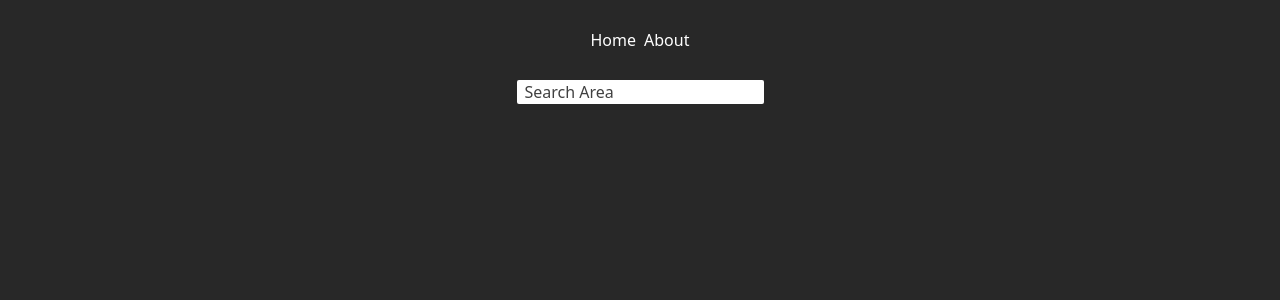
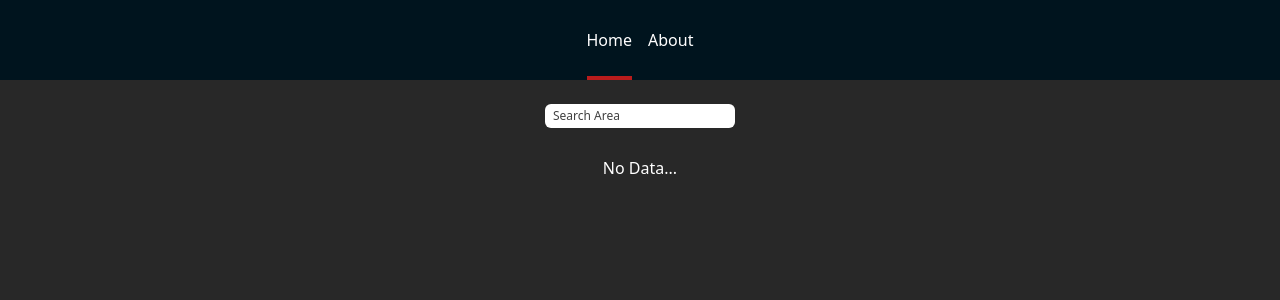
Before and after one commit to davidsarono/football-web, a Vue app: page / in a window 1280 px wide. Shown: the top 300 px of the page. Built offline with nearby package versions, Linux system fonts and the light colour scheme; no server answers.

Commit message:
feat: improve styling and add img layzload

```diff
--- a/package.json
+++ b/package.json
@@ -12,6 +12,7 @@
   "dependencies": {
     "pinia": "^2.0.23",
     "vue": "^3.2.41",
+    "vue-lazyload": "^3.0.0-rc.2",
     "vue-router": "^4.1.5"
   },
   "devDependencies": {
--- a/src/App.vue
+++ b/src/App.vue
@@ -1,8 +1,18 @@
 <template>
   <header>
-    <nav class="flex items-center justify-center w-full gap-2 h-20">
-      <RouterLink to="/">Home</RouterLink>
-      <RouterLink to="/about">About</RouterLink>
+    <nav
+      class="flex items-center justify-center w-full gap-4 h-20 bg-[#00141e] mb-6"
+    >
+      <RouterLink
+        v-for="menu in menus"
+        :key="menu.id"
+        :to="menu.path"
+        class="flex flex-col items-center justify-center relative h-full after:h-1 after:absolute after:right-0 after:left-0 after:bottom-0 hover:font-bold"
+        :class="{
+          'after:bg-red-700': router.currentRoute.value.path === menu.path,
+        }"
+        >{{ menu.name }}</RouterLink
+      >
     </nav>
   </header>
 
@@ -10,7 +20,22 @@
 </template>
 
 <script setup lang="ts">
-import { RouterLink, RouterView } from "vue-router";
+import { RouterLink, RouterView, useRouter } from "vue-router";
+
+const router = useRouter();
+
+const menus = [
+  {
+    id: 0,
+    name: "Home",
+    path: "/",
+  },
+  {
+    id: 1,
+    name: "About",
+    path: "/about",
+  },
+];
 </script>
 
 <style>
--- a/src/main.ts
+++ b/src/main.ts
@@ -1,10 +1,12 @@
 import { createApp } from "vue";
 import App from "./App.vue";
 import router from "./router";
+import VueLazyload from "vue-lazyload";
 import "./index.css";
 
 const app = createApp(App);
 
 app.use(router);
+app.use(VueLazyload, {});
 
 app.mount("#app");
--- a/src/views/CompetitionsView.vue
+++ b/src/views/CompetitionsView.vue
@@ -4,14 +4,14 @@
       placeholder="Search Competition"
       name="area"
       v-model="area"
-      class="mb-4 rounded-sm px-2 text-black placeholder:text-black placeholder:opacity-75"
+      class="mb-6 rounded-md px-2 py-1 text-black placeholder:text-black placeholder:opacity-75 placeholder:text-xs text-xs"
     />
 
     <CircularLoading v-if="isLoading" />
 
     <ItemsCard
-      v-else-if="!isLoading && areas.length > 0"
-      :data="areas"
+      v-else-if="!isLoading && competitions.length > 0"
+      :data="competitions"
       :to="getToPath"
       img-src="emblem"
       text="name"
@@ -32,7 +32,7 @@ import { useRoute } from "vue-router";
 const id = ref(useRoute().params?.id as string);
 
 const isLoading = ref(true);
-const areas = ref<Competition[]>([]);
+const competitions = ref<Competition[]>([]);
 
 const getCompetitions = async (areaId: string) => {
   isLoading.value = true;
@@ -41,7 +41,7 @@ const getCompetitions = async (areaId: string) => {
       path: "competitions",
       query: { areas: areaId },
     });
-    areas.value = data?.competitions;
+    competitions.value = data?.competitions;
   } catch (error) {
     console.log(error);
   }
@@ -52,8 +52,8 @@ const area = ref("");
 
 watch(area, () => {
   if (area.value != "") {
-    areas.value = areas.value.filter((a) =>
-      a.name.toLowerCase().includes(area.value.toLowerCase())
+    competitions.value = competitions.value.filter((c) =>
+      c.name.toLowerCase().includes(area.value.toLowerCase())
     );
   } else {
     getCompetitions(id.value);
--- a/src/views/HomeView.vue
+++ b/src/views/HomeView.vue
@@ -4,18 +4,20 @@
       placeholder="Search Area"
       name="area"
       v-model="area"
-      class="mb-4 rounded-sm px-2 text-black placeholder:text-black placeholder:opacity-75"
+      class="mb-6 rounded-md px-2 py-1 text-black placeholder:text-black placeholder:opacity-75 placeholder:text-xs text-xs"
     />
 
     <CircularLoading v-if="isLoading" />
 
     <ItemsCard
-      v-else
+      v-else-if="!isLoading && areas.length > 0"
       :data="areas"
       :to="getToPath"
       img-src="flag"
       text="name"
     />
+
+    <p v-else>No Data...</p>
   </main>
 </template>
 
--- a/src/views/TeamView.vue
+++ b/src/views/TeamView.vue
@@ -9,8 +9,8 @@
       <div
         class="w-full flex flex-col items-center md:justify-center md:w-[750px]"
       >
-        <img :src="team?.crest" :alt="team?.name" width="200" height="200" />
-        <h1 class="text-3xl font-bold mb-4">{{ team?.name }}</h1>
+        <img v-lazy="team?.crest" :alt="team?.name" width="200" height="200" />
+        <h1 class="text-3xl font-bold my-4">{{ team?.name }}</h1>
 
         <div class="w-full flex flex-col md:items-center">
           <h2 class="text-xl font-semibold text-left mb-2">Detail</h2>
@@ -27,11 +27,11 @@
 
       <div class="w-full">
         <h2 class="text-xl font-semibold text-left mb-2">Players</h2>
-        <ul class="px-2 md:px-0 flex flex-col md:flex-row md:flex-wrap gap-2">
+        <ul class="px-2 md:px-0 flex flex-col md:flex-row md:flex-wrap gap-3">
           <li
             v-for="player in team?.squad"
             :key="player.id"
-            class="flex flex-col gap-1 rounded-2xl p-[10px] bg-dark-grey-gradient"
+            class="flex flex-col gap-3 rounded-2xl p-[10px] w-[295px] bg-dark-grey-gradient"
           >
             <RouterLink :to="`/player/${player?.id}`">
               <div class="flex justify-between items-center">
--- a/src/views/TeamsView.vue
+++ b/src/views/TeamsView.vue
@@ -4,7 +4,7 @@
       placeholder="Search Team"
       name="team"
       v-model="team"
-      class="mb-4 rounded-sm px-2 text-black placeholder:text-black placeholder:opacity-75"
+      class="mb-6 rounded-md px-2 py-1 text-black placeholder:text-black placeholder:opacity-75 placeholder:text-xs text-xs"
     />
 
     <CircularLoading v-if="isLoading" />
```
Also changed, not shown: src/components/ItemsCard.vue (+9 -4 lines), 1 other file (tests, documents, lock files or other folders).
